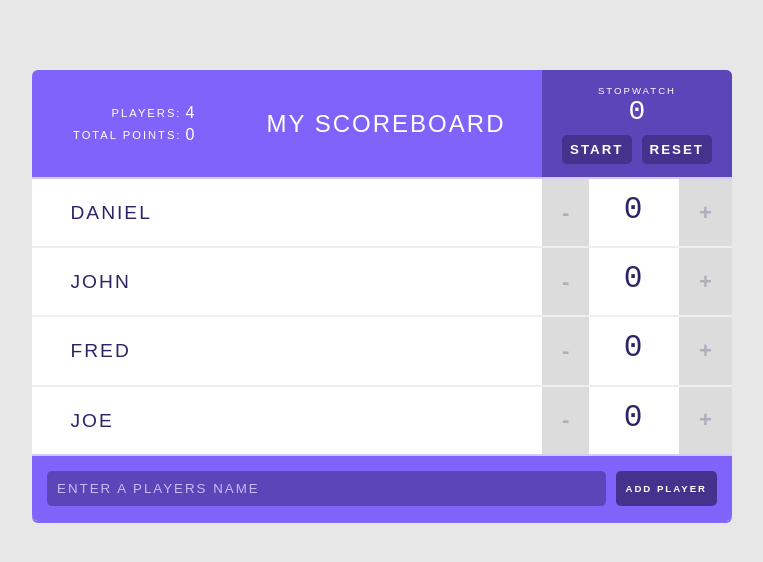
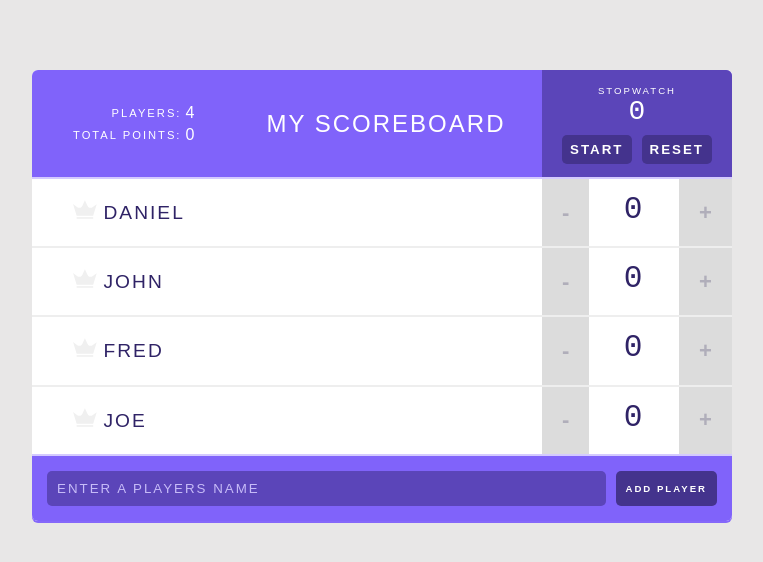
Before and after one commit to DanJClarke/react-tutorials, a React (Create React App) app in the folder scoreboard/: page / in a window 1280 px wide. Shown: the top 562 px of the page, without its empty margins (258-1021 px from the left). Built offline with nearby package versions, Linux system fonts and the light colour scheme.

Commit message:
add high score functionality to app

```diff
--- a/scoreboard/src/components/App.js
+++ b/scoreboard/src/components/App.js
@@ -57,7 +57,19 @@
         });
     }
 
+    getHighScore = () => {
+        const scores = this.state.players.map( p => p.score );
+        const highScore = Math.max(...scores);
+        if (highScore) {
+          return highScore;
+        }
+
+        return null;
+    }
+
   render() {
+    const highScore = this.getHighScore();
+
       return (
           <div className="scoreboard">
               <Header
@@ -73,6 +85,7 @@
                       changeScore={ this.handleScoreChange }
                       key={ player.id.toString() }
                       removePlayer={ this.handlerRemovePlayer }
+                      isHighScore={highScore === player.score}
                   />
               ) }
               <AddPlayerForm addPlayer={ this.handleAddPlayer}/>
--- /dev/null
+++ b/scoreboard/src/components/Icon.js
@@ -0,0 +1,17 @@
+import React from 'react';
+import PropTypes from "prop-types";
+
+const Icon = (props) => {
+   return(
+    <svg viewBox="0 0 44 35" className={ props.isHighScore ? 'is-high-score' : null }>
+        <path d="M26.7616 10.6207L21.8192 0L16.9973 10.5603C15.3699 14.1207 10.9096 15.2672 7.77534 12.9741L0 7.24138L6.56986 28.8448H37.0685L43.5781 7.72414L35.7425 13.0948C32.6685 15.2672 28.3288 14.0603 26.7616 10.6207Z" transform="translate(0 0.301727)"/>
+        <rect width="30.4986" height="3.07759" transform="translate(6.56987 31.5603)"/>
+    </svg>
+  );
+};
+
+Icon.propTypes = {
+    isHighScore: PropTypes.bool
+};
+
+export default Icon;
--- a/scoreboard/src/components/Player.js
+++ b/scoreboard/src/components/Player.js
@@ -1,5 +1,6 @@
 import React, { PureComponent } from 'react';
 import Counter from './Counter';
+import Icon from './Icon';
 import PropTypes from 'prop-types';
 
 class Player extends PureComponent {
@@ -9,7 +10,8 @@
         name: PropTypes.string.isRequired,
         score: PropTypes.number.isRequired,
         id: PropTypes.number,
-        index: PropTypes.number
+        index: PropTypes.number,
+        isHighScore: PropTypes.bool
     };
 
     render(){
@@ -26,6 +28,7 @@
             <div className="player">
                 <span className="player-name">
                 <button className="remove-player" onClick={ () => removePlayer(id) }>✖</button>
+                    <Icon isHighScore={this.props.isHighScore} />
                     { name }
                 </span>
                 <Counter
```
